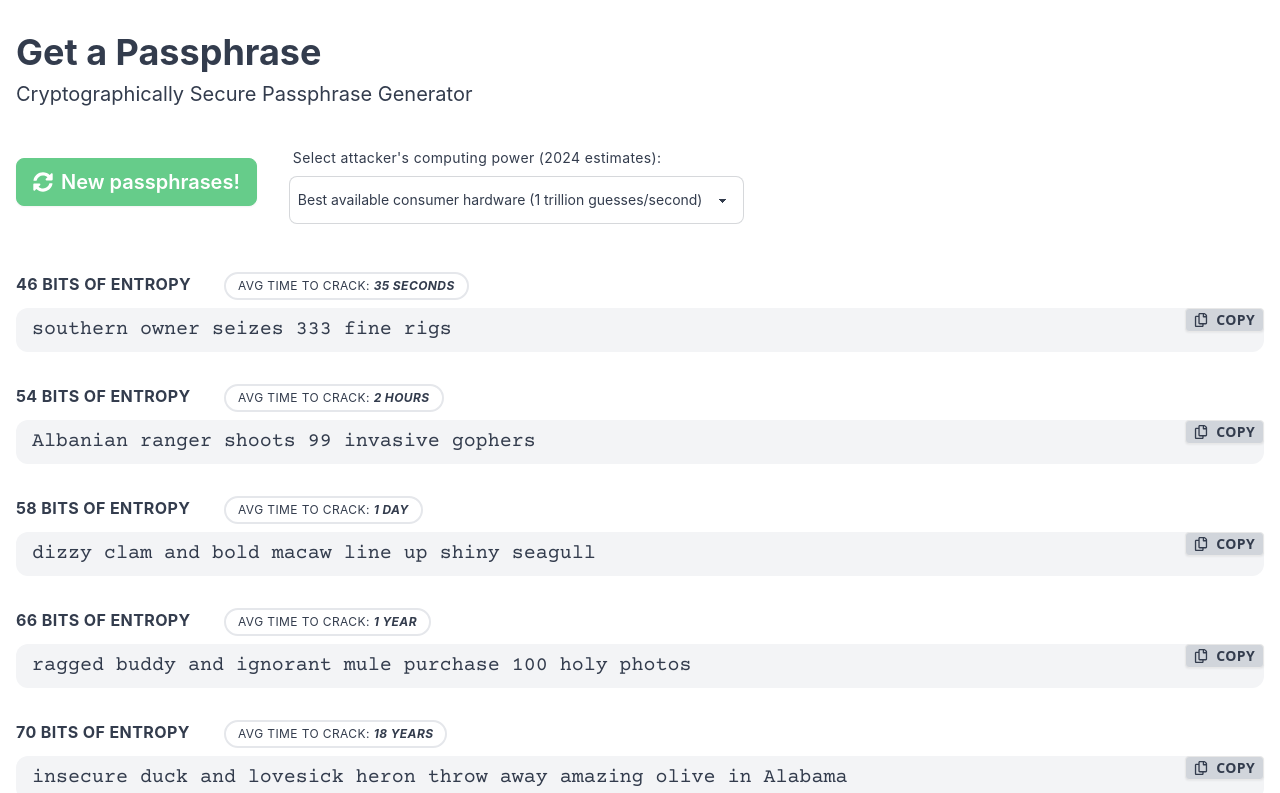
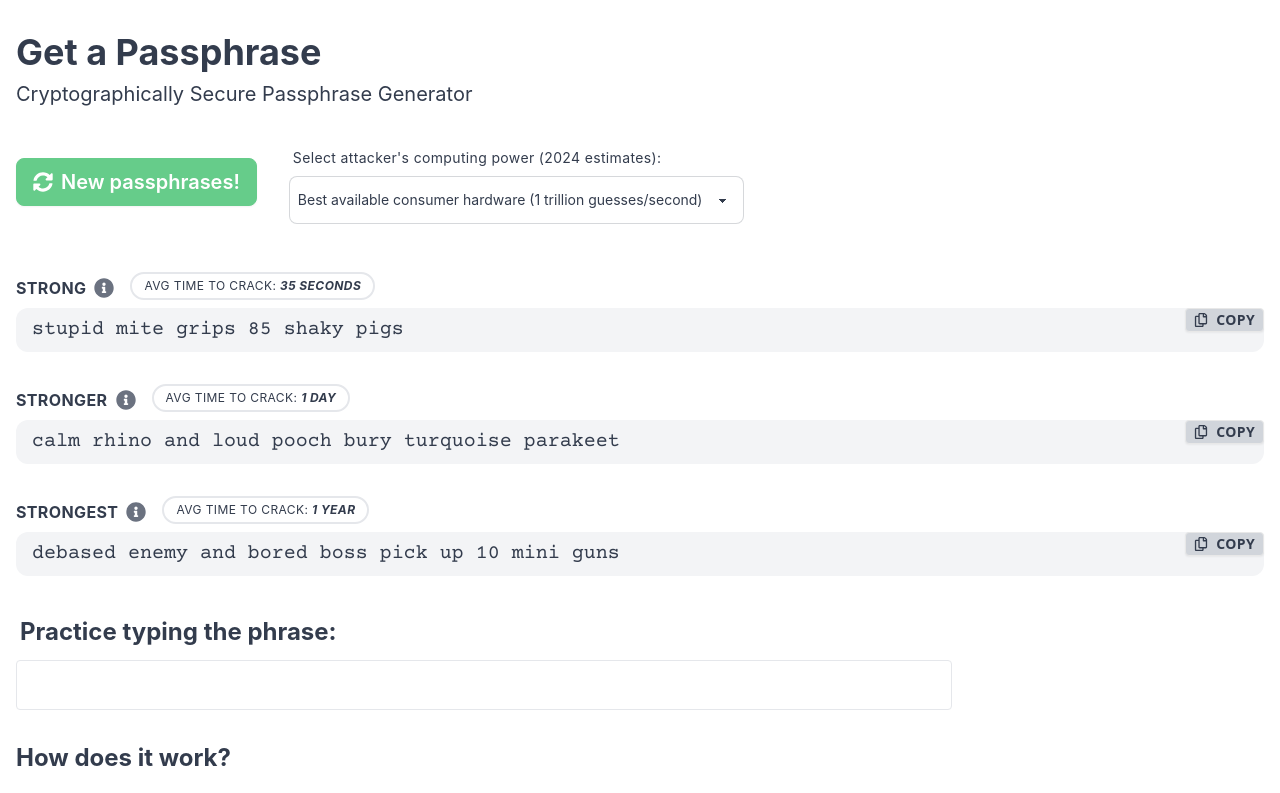
Before and after one commit to blanchardjeremy/strongphrase.net, a React (Create React App) app: page / in a window 1280 px wide. Shown: the top 793 px of the page. Built offline with nearby package versions, Linux system fonts and the light colour scheme.

Commit message:
Simplify down to three grammars. Remove 'entropy' jargon

```diff
--- a/src/PassphraseGenerator.js
+++ b/src/PassphraseGenerator.js
@@ -1,6 +1,6 @@
 import React, { useState, useCallback, useEffect, useMemo } from 'react';
-import { timeToCrack, convertTimeToReadableFormat, getPassphrase } from './utils.js';
-import { FaRegCopy, FaCheck, FaSyncAlt } from "react-icons/fa";
+import { timeToCrack, convertTimeToReadableFormat, getPassphrase, getPrimaryGrammars } from './utils.js';
+import { FaRegCopy, FaCheck, FaSyncAlt, FaInfoCircle } from "react-icons/fa";
 
 import './PassphraseGenerator.css';
 
@@ -13,7 +13,9 @@ const PassphraseGenerator = () => {
 
   const generatePassphrases = useCallback(() => {
     const newPassphrases = {};
-    [46, 54, 58, 66, 70, 80].forEach(bits => {
+    const grammars = getPrimaryGrammars();
+    const grammar_keys = Object.keys(grammars).map(Number);
+    grammar_keys.forEach(bits => {
       newPassphrases[bits] = getPassphrase(bits);
     });
     setPassphrases(newPassphrases);
@@ -23,8 +25,11 @@ const PassphraseGenerator = () => {
   }, []);
 
   const crackTimes = useMemo(() => {
-    return [46, 54, 58, 66, 70, 80].map(bits => ({
+    const grammars = getPrimaryGrammars();
+    const grammar_keys = Object.keys(grammars).map(Number);
+    return grammar_keys.map(bits => ({
       bits,
+      label: grammars[bits],
       time: convertTimeToReadableFormat(timeToCrack(bits, hashRate))
     }));
   }, [hashRate]);
@@ -72,7 +77,7 @@ const PassphraseGenerator = () => {
           </select>
         </div>
       </div>
-      {crackTimes.map(({ bits, time }) => (
+      {crackTimes.map(({ bits, label, time }) => (
         <div key={bits}
           className={`passphrase-block mb-8 ${
             copiedBits === bits ? 'copied' :
@@ -80,8 +85,18 @@ const PassphraseGenerator = () => {
           }`}
         >
           <label className="block mb-1 tracking-wide uppercase">
-            <span className="font-bold inline-block w-52">{bits} bits of entropy</span>
-            <span className="crack-time">Avg time to crack: <em>{time}</em></span>
+            <div className="flex items-center">
+              <span className={`font-bold inline-block ${label}`}>{label}</span>
+              <span className="ml-2 relative group">
+                <FaInfoCircle className="h-5 w-5 text-gray-500 cursor-pointer" />
+                <span className="absolute bottom-full left-1/2 transform -translate-x-1/2 mb-2 w-48 p-2 bg-gray-700 text-white text-xs rounded-md opacity-0 group-hover:opacity-100 transition-opacity">
+                  {bits} bits of entropy
+                </span>
+              </span>
+              <div className="ml-2 flex-shrink-0">
+                <span className="crack-time ml-2">Avg time to crack: <em>{time}</em></span>
+              </div>
+            </div>
           </label>
           <div className="relative passphrase-content" onClick={() => copyToClipboard(passphrases[bits], bits)}>
             {passphrases[bits]}
```
Also changed, not shown: src/utils.js.
